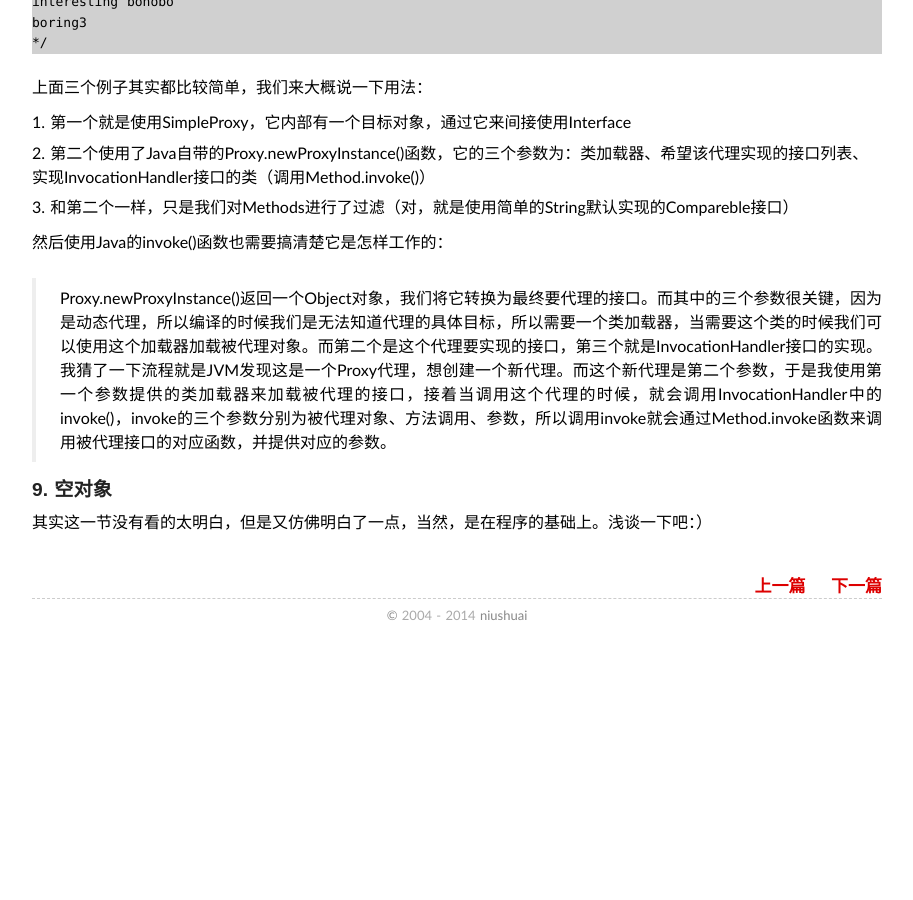
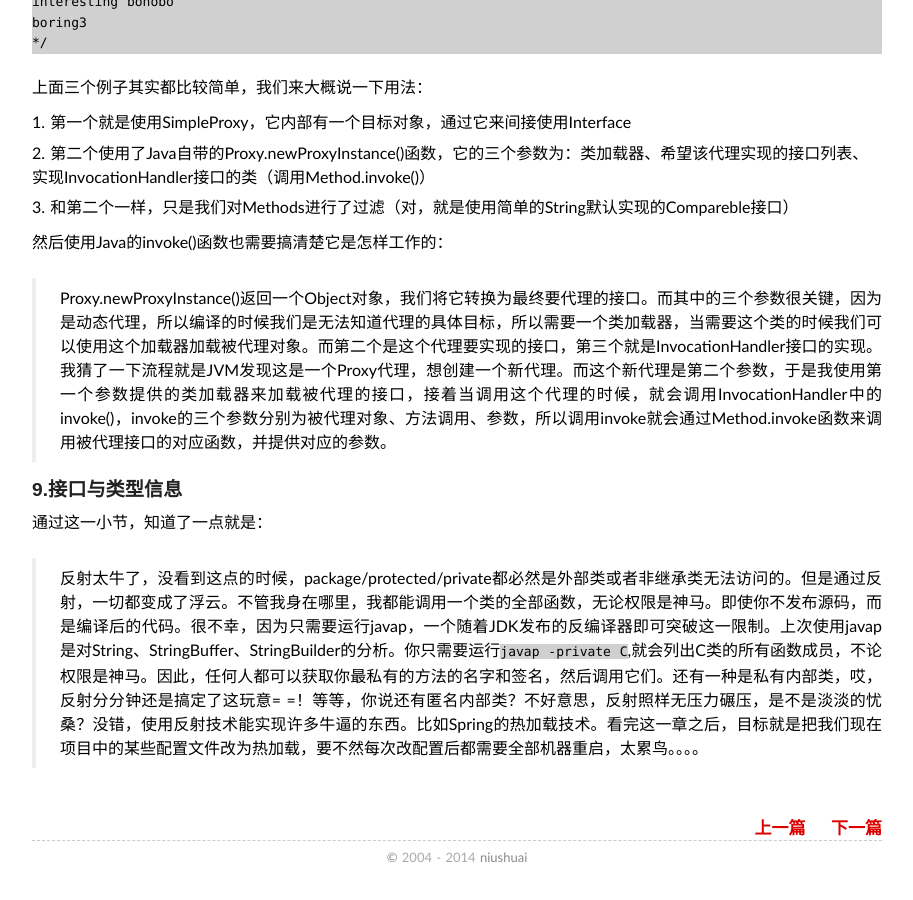
Before and after one commit to niushuai/blog, a Jekyll site: the page built from _posts/2014-03-29-thinking_in_java_chapter14.md, in a window 1280 px wide and 900 px high, scrolled down 10954 px. Shown: the whole window, without its empty margins (183-1096 px from the left). Built offline with Jekyll 4.4.1, drawn with Linux system fonts in a browser that asks for light colours; some web fonts are replaced; Markdown is read by kramdown in place of the engine named in the settings; comment, search, counter and statistics services are not loaded; before the commit the page ends 11612 px from its top, so only the background shows below that.

Commit message:
十四章终于搞定鸟

````diff
--- a/_posts/2014-03-29-thinking_in_java_chapter14.md
+++ b/_posts/2014-03-29-thinking_in_java_chapter14.md
@@ -520,6 +520,7 @@ boring3
 然后使用Java的invoke()函数也需要搞清楚它是怎样工作的：
 > Proxy.newProxyInstance()返回一个Object对象，我们将它转换为最终要代理的接口。而其中的三个参数很关键，因为是动态代理，所以编译的时候我们是无法知道代理的具体目标，所以需要一个类加载器，当需要这个类的时候我们可以使用这个加载器加载被代理对象。而第二个是这个代理要实现的接口，第三个就是InvocationHandler接口的实现。我猜了一下流程就是JVM发现这是一个Proxy代理，想创建一个新代理。而这个新代理是第二个参数，于是我使用第一个参数提供的类加载器来加载被代理的接口，接着当调用这个代理的时候，就会调用InvocationHandler中的invoke()，invoke的三个参数分别为被代理对象、方法调用、参数，所以调用invoke就会通过Method.invoke函数来调用被代理接口的对应函数，并提供对应的参数。
 
-###9. 空对象
+###9.接口与类型信息
 
-其实这一节没有看的太明白，但是又仿佛明白了一点，当然，是在程序的基础上。浅谈一下吧：）
+通过这一小节，知道了一点就是：
+> 反射太牛了，没看到这点的时候，package/protected/private都必然是外部类或者非继承类无法访问的。但是通过反射，一切都变成了浮云。不管我身在哪里，我都能调用一个类的全部函数，无论权限是神马。即使你不发布源码，而是编译后的代码。很不幸，因为只需要运行javap，一个随着JDK发布的反编译器即可突破这一限制。上次使用javap是对String、StringBuffer、StringBuilder的分析。你只需要运行```javap -private C```,就会列出C类的所有函数成员，不论权限是神马。因此，任何人都可以获取你最私有的方法的名字和签名，然后调用它们。还有一种是私有内部类，哎，反射分分钟还是搞定了这玩意= =！等等，你说还有匿名内部类？不好意思，反射照样无压力碾压，是不是淡淡的忧桑？没错，使用反射技术能实现许多牛逼的东西。比如Spring的热加载技术。看完这一章之后，目标就是把我们现在项目中的某些配置文件改为热加载，要不然每次改配置后都需要全部机器重启，太累鸟。。。。
````
